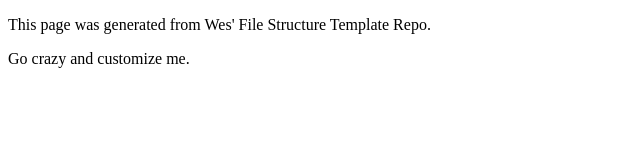
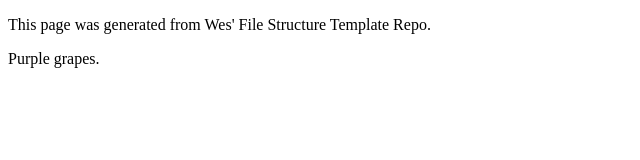
Before and after one commit to ohamilto/Art-101, a plain HTML site: page index.html in a window 1280 px wide. Shown: the full height of the page, 0-640 px from the left. Drawn offline with Linux system fonts and the light colour scheme.

Commit message:
Update index.html

```diff
--- a/index.html
+++ b/index.html
@@ -8,7 +8,7 @@
 	<main>
 		<p>This page was generated from Wes' File Structure Template Repo.</p>
 
-		<p>Go crazy and customize me.</p>
+		<p>Purple grapes.</p>
 	</main>
 
 
```
